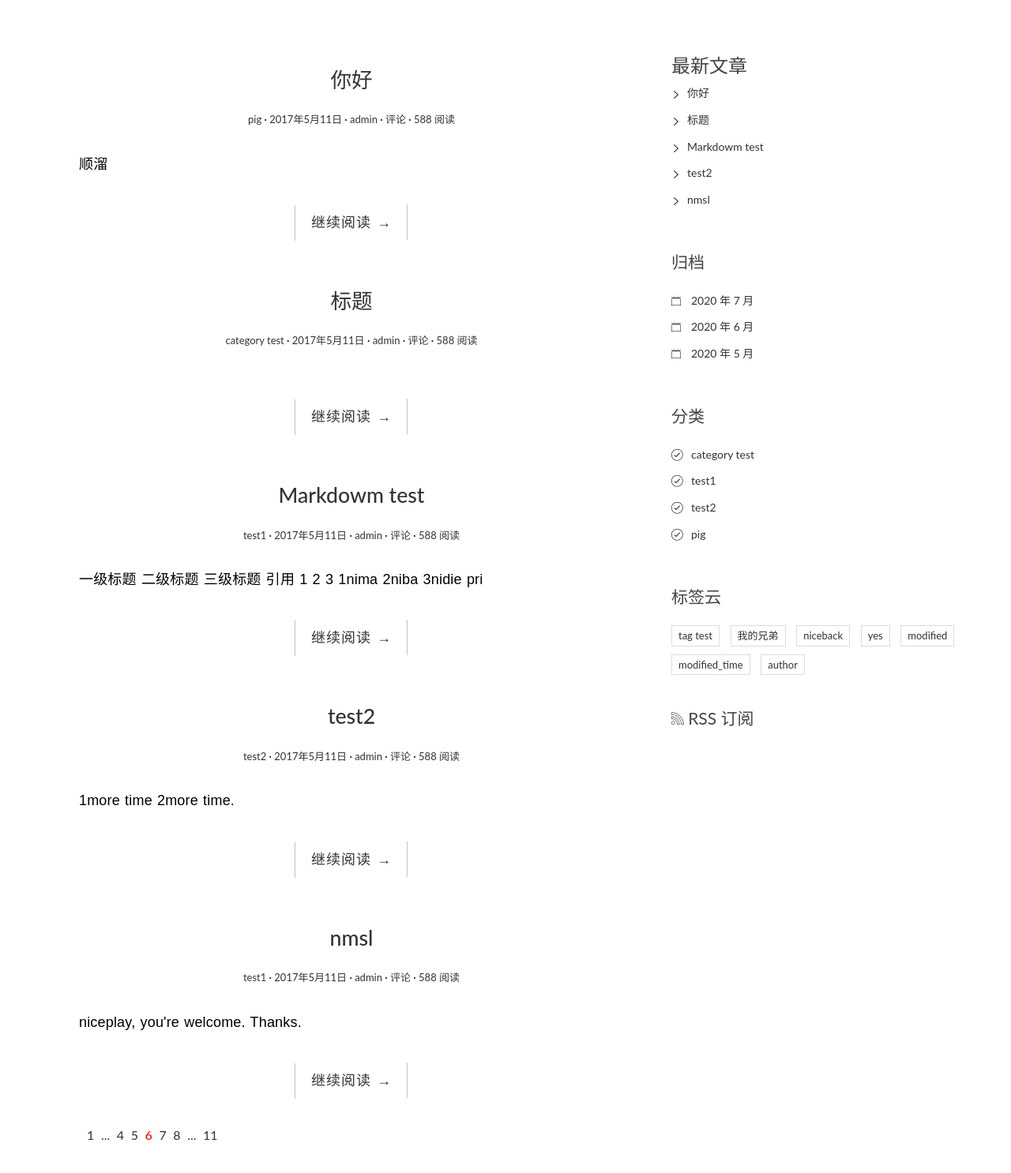
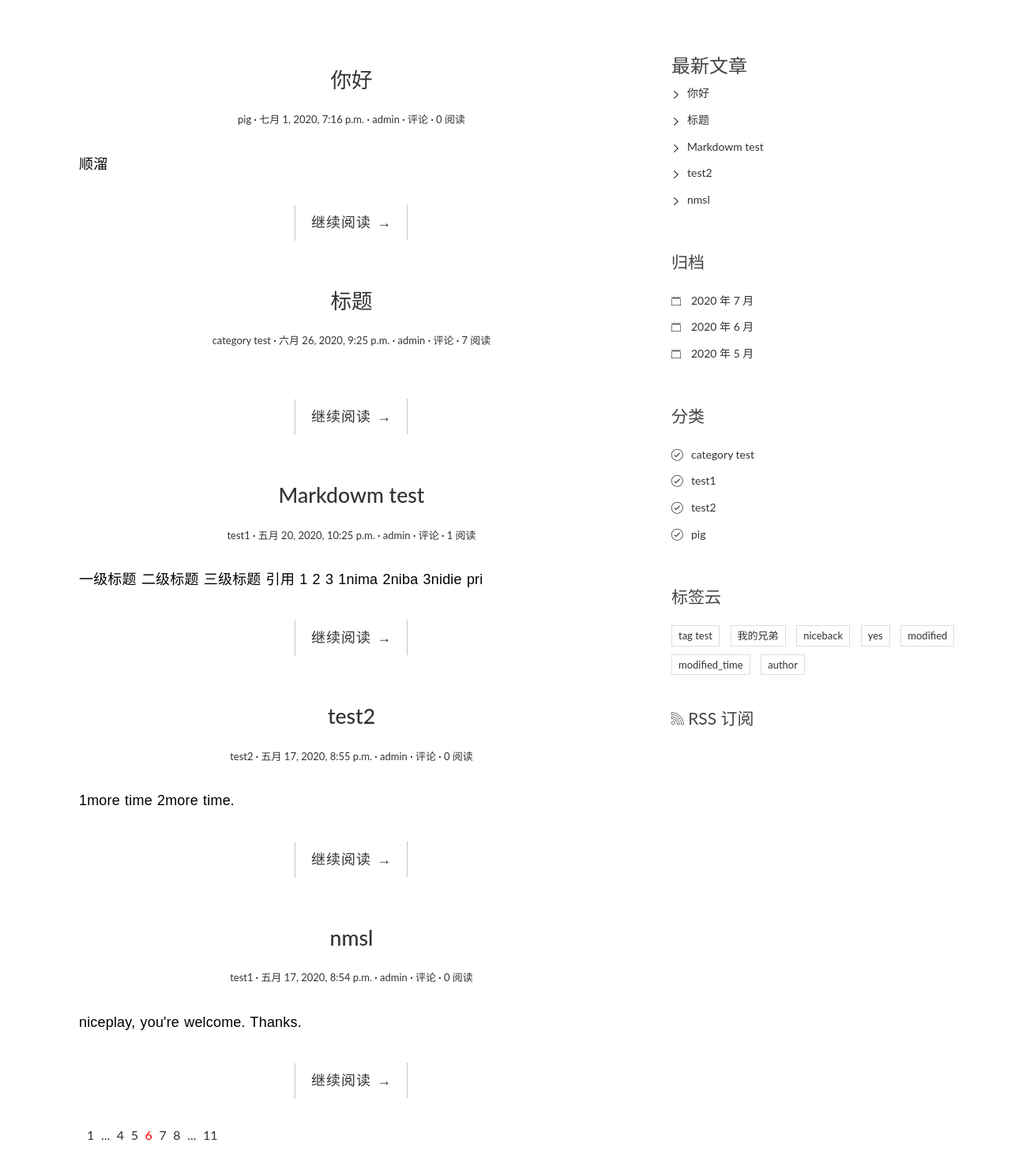
Before and after one commit to zengjiapei3000/DjangoBlog, a Django app: page / in a window 1280 px wide. Shown: the part 91-1577 px from the top of the page at 79% size. Run offline with Django 3.2, Linux system fonts and the light colour scheme; data comes from the database, SQL or seed files in the repository; both versions use the stored data as it was after the commit; some libraries are stand-ins or nearby versions.

Commit message:
07/01/22:45 Added the article reading statistics.

```diff
--- a/blog/models.py
+++ b/blog/models.py
@@ -31,6 +31,7 @@ class Tag(models.Model):
     再次强调一定要继承 models.Model 类！
     """
     name = models.CharField(max_length=100)
+    #post = models.ManyToManyField(Post, related_name='tag', null=True)
 
     class Meta:
         verbose_name = '标签'
@@ -38,7 +39,6 @@ class Tag(models.Model):
 
     def __str__(self):
         return self.name
-
 
 
 class Post(models.Model):
@@ -56,9 +56,11 @@ class Post(models.Model):
     excerpt = models.CharField('摘要', max_length=200, blank=True)
 
     category = models.ForeignKey(Category, verbose_name='分类', on_delete=models.CASCADE)
-    tags = models.ManyToManyField(Tag, verbose_name='标签', blank=True)
+    tag = models.ManyToManyField(Tag, verbose_name='标签', blank=True)
 
     author = models.ForeignKey(User, verbose_name='作者', on_delete=models.CASCADE)
+
+    views = models.PositiveIntegerField(default=0, editable=False)
 
     class Meta:
         verbose_name = '文章'
@@ -88,3 +90,7 @@ class Post(models.Model):
 
     def get_absolute_url(self):
         return reverse('blog:detail', kwargs={'pk': self.pk})
+
+    def increase_views(self):
+        self.views += 1
+        self.save(update_fields=['views'])
--- a/blog/views.py
+++ b/blog/views.py
@@ -13,6 +13,9 @@ def index(request):
 
 def detail(request, pk):
     post = get_object_or_404(Post, pk=pk)
+
+    post.increase_views()
+
     md = markdown.Markdown(extensions=[
                     'markdown.extensions.extra',
                     'markdown.extensions.codehilite',
--- a/templates/blog/detail.html
+++ b/templates/blog/detail.html
@@ -12,7 +12,7 @@
                                                                       datetime="{{ post.created_time }}">{{ post.created_time }}</time></a></span>
               <span class="post-author"><a href="#">{{ post.author }}</a></span>
               <span class="comments-link"><a href="#comment-area">{{ post.comment_set.count }} 评论</a></span>
-              <span class="views-count"><a href="#">588 阅读</a></span>
+              <span class="views-count"><a href="#">{{ post.views }} 阅读</a></span>
           </div>
       </header>
       <div class="entry-content clearfix">
--- a/templates/blog/index.html
+++ b/templates/blog/index.html
@@ -14,11 +14,11 @@
 
                             <span class="post-category"><a href="#">{{ post.category.name }}</a></span>
                             <span class="post-date"><a href="#"><time class="entry-date"
-                                                                      datetime="{{ post.create_time }}">2017年5月11日</time></a></span>
+                                                                      datetime="{{ post.created_time }}">{{post.created_time}}</time></a></span>
                             <span class="post-author"><a href="#">{{ post.author }}</a></span>
 
                             <span class="comments-link"><a href="{{ post.get_absolute_url }}#comment-area">{{ post.comment_set.count }} 评论</a></span>
-                            <span class="views-count"><a href="#">588 阅读</a></span>
+                            <span class="views-count"><a href="{{ post.get_absolute_url }}">{{ post.views }} 阅读</a></span>
                         </div>
                     </header>
                     <div class="entry-content clearfix">
```
Also changed, not shown: blog/migrations/0005_post_views.py (added), db.sqlite3.
